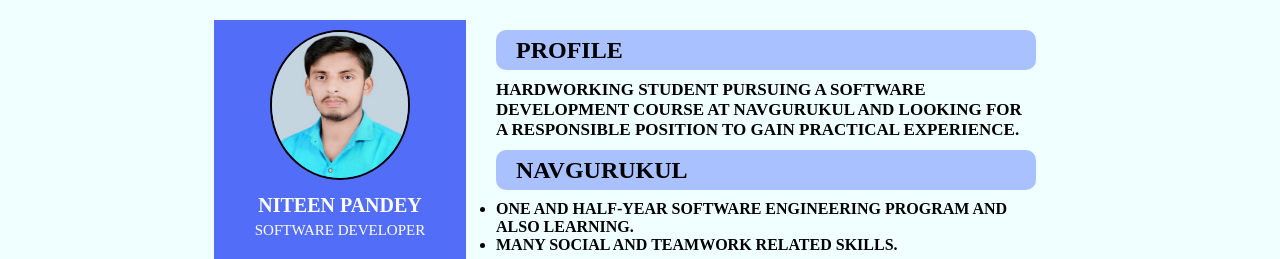
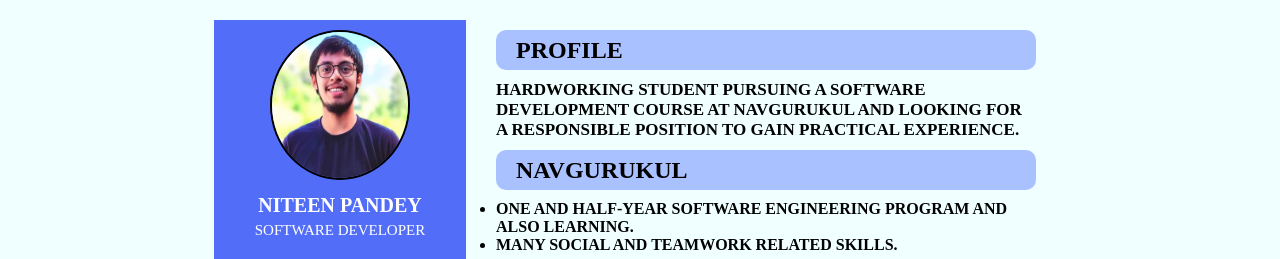
Before and after one commit to Niteen222/My_Resume, a plain HTML site: page index.html in a window 1280 px wide. Shown: the top 259 px of the page. Drawn offline with Linux system fonts and the light colour scheme.

Commit message:
profile add

```diff
--- a/index.html
+++ b/index.html
@@ -13,7 +13,7 @@
         <div class="left">
             <div class="profile_img">
                 <img class="pic"
-                    src="my_photo.jpeg"
+                    src="nitin.jpeg"
                     alt="photos">
             </div>
             <p class="name">
```
Also changed, not shown: my_photo.jpeg (deleted), nitin.jpeg (added).
